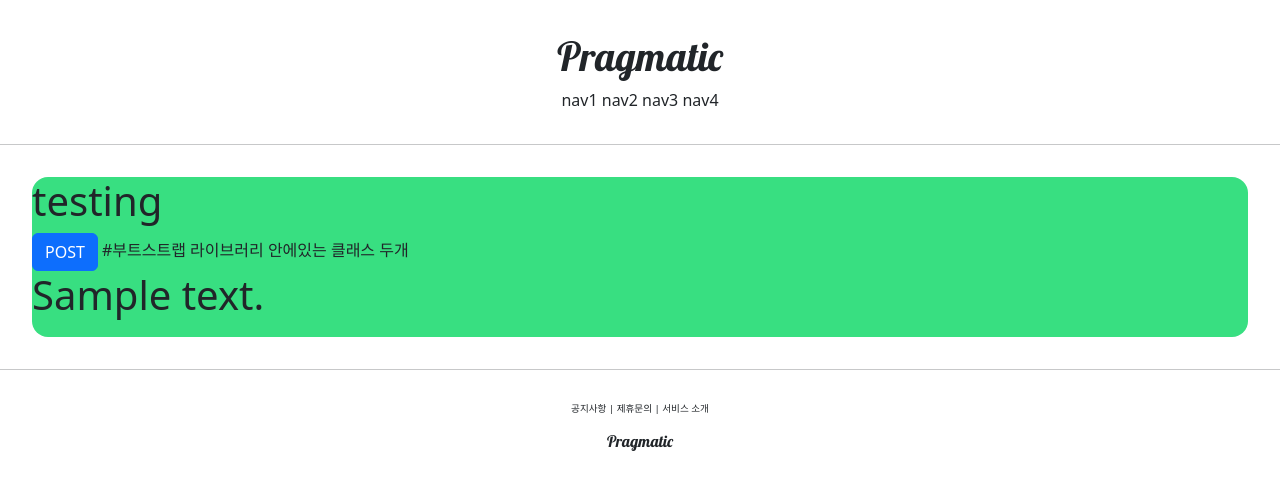
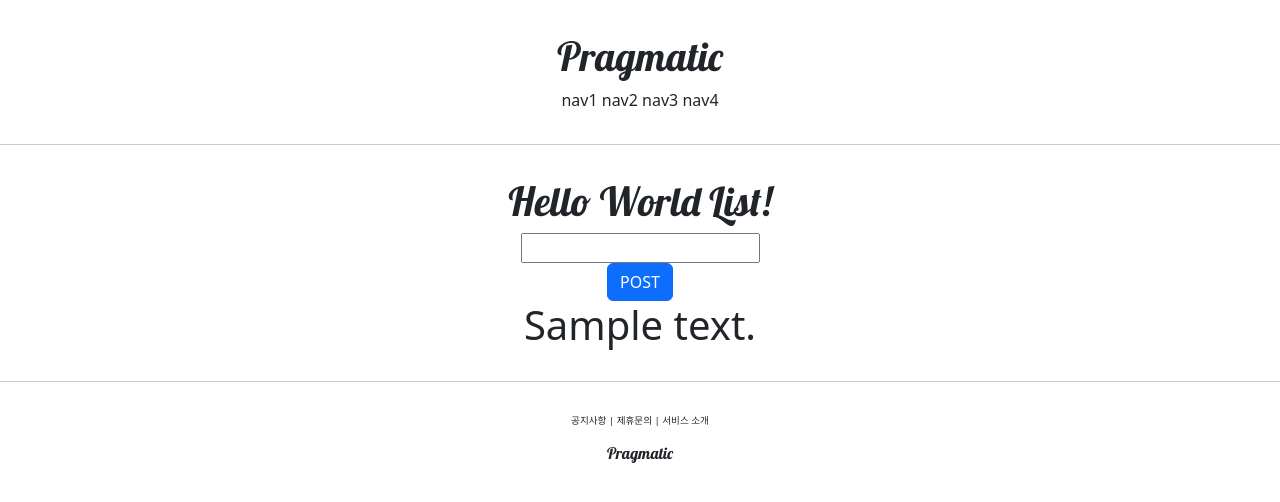
Before and after one commit to kim946509/Django_practice, a Django app: template accountapp/templates/accountapp/hello_world.html in a window 1280 px wide. Shown: the top 502 px of the page. Run offline with Django 4.2, Linux system fonts and the light colour scheme; the template is opened without the code that fills it: most values are stand-ins (such as "Sample title", 1, 10 or a date in 2020).

Commit message:
django course 17 commit

```diff
--- a/accountapp/templates/accountapp/hello_world.html
+++ b/accountapp/templates/accountapp/hello_world.html
@@ -1,18 +1,27 @@
 {% extends 'base.html' %}
 
 {% block content %}
-    <div style="height: 10rem; background-color: #38df81; border-radius: 1rem;margin: 2rem">
-        <h1>
-            testing
+    <div style="border-radius: 1rem;margin: 2rem; text-align: center">
+        <h1 style="font-family: 'lobster',cursive;">
+            Hello World List!
         </h1>
 
         <form action="/account/hello_world/" method="post">
             {% csrf_token %}
-            <input type="submit" class="btn btn-primary" value="POST"> #부트스트랩 라이브러리 안에있는 클래스 두개
+            <div>
+                <input type="text" name="hello_world_input">
+            </div>
+            <div>
+                <input type="submit" class="btn btn-primary" value="POST"> {#부트스트랩 라이브러리 안에있는 클래스 두개#}
+            </div>
+
+            {% if hello_world_output %}
+            <h1>
+                {{ hello_world_output.text }}
+            </h1>
+            {% endif %}
         </form>
 
-        <h1>
-            {{ text }}
-        </h1>
+
     </div>
 {% endblock %}
```
Also changed, not shown: accountapp/views.py (+11 -1 lines).
